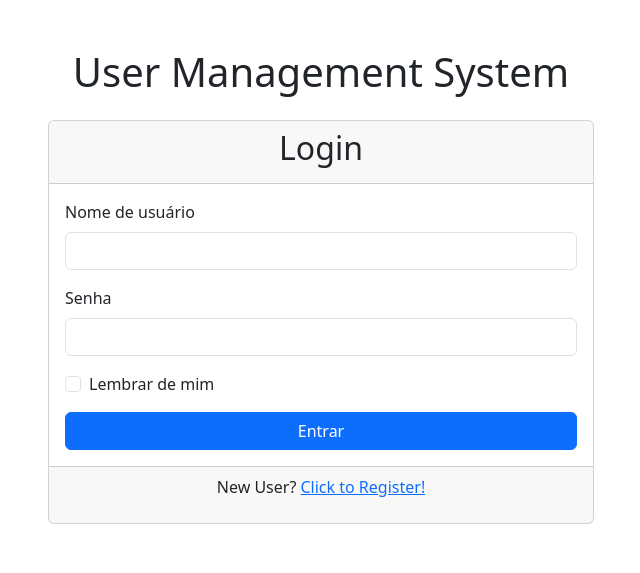
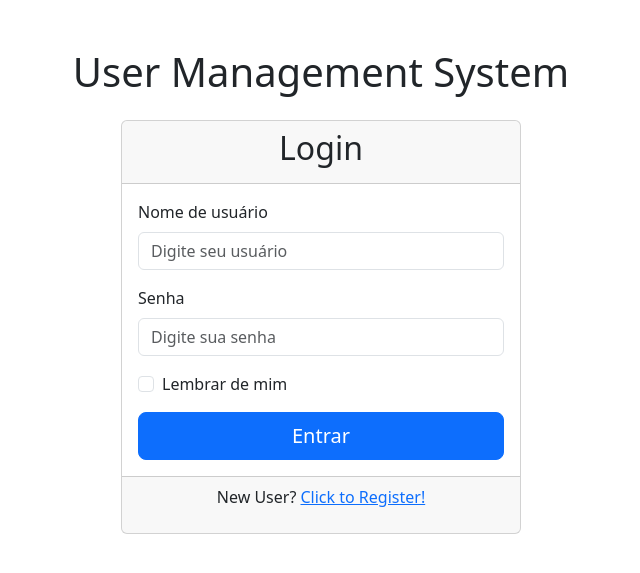
Before and after one commit to FaculdadeProjetos/GestaoEQualidadeA3, a Flask app: page /login in a window 1280 px wide. Shown: the top 573 px of the page, without its empty margins (319-959 px from the left). Run offline with Flask 3, Linux system fonts and the light colour scheme.

Commit message:
refatorar: melhorar login.html com validação clientee UI resposiva

```diff
--- a/app/templates/auth/login.html
+++ b/app/templates/auth/login.html
@@ -3,37 +3,37 @@
 {% block title %}Login{% endblock %}
 
 {% block auth_content %}
-<div class="card">
-    <div class="card-header">
-        <h2 class="text-center">Login</h2>
+<div class="card mx-auto" style="max-width: 400px;">
+    <div class="card-header text-center">
+        <h2>Login</h2>
     </div>
     <div class="card-body">
-        <form action="" method="post" novalidate>
+        <form id="loginForm" action="" method="post" novalidate>
             {{ form.hidden_tag() }}
 
             <div class="mb-3">
-                {{ form.username.label(class="form-label") }}
-                {{ form.username(class="form-control") }}
+                {{ form.username.label(class="form-label", for="username") }}
+                {{ form.username(class="form-control", id="username", placeholder="Digite seu usuário") }}
                 {% for error in form.username.errors %}
-                <div class="text-danger">{{ error }}</div>
+                    <div class="text-danger small">{{ error }}</div>
                 {% endfor %}
             </div>
 
             <div class="mb-3">
-                {{ form.password.label(class="form-label") }}
-                {{ form.password(class="form-control") }}
+                {{ form.password.label(class="form-label", for="password") }}
+                {{ form.password(class="form-control", id="password", placeholder="Digite sua senha") }}
                 {% for error in form.password.errors %}
-                <div class="text-danger">{{ error }}</div>
+                    <div class="text-danger small">{{ error }}</div>
                 {% endfor %}
             </div>
 
             <div class="mb-3 form-check">
-                {{ form.remember_me(class="form-check-input") }}
-                {{ form.remember_me.label(class="form-check-label") }}
+                {{ form.remember_me(class="form-check-input", id="rememberMe") }}
+                {{ form.remember_me.label(class="form-check-label", for="rememberMe") }}
             </div>
 
             <div class="d-grid gap-2">
-                {{ form.submit(class="btn btn-primary") }}
+                {{ form.submit(class="btn btn-primary btn-lg") }}
             </div>
         </form>
     </div>
@@ -42,3 +42,23 @@
     </div>
 </div>
 {% endblock %}
+
+{% block scripts %}
+<script>
+document.getElementById('loginForm').addEventListener('submit', function(event) {
+    const username = this.username.value.trim();
+    const password = this.password.value.trim();
+
+    if (!username) {
+        alert('Por favor, preencha o usuário.');
+        event.preventDefault();
+        return;
+    }
+    if (!password) {
+        alert('Por favor, preencha a senha.');
+        event.preventDefault();
+        return;
+    }
+});
+</script>
+{% endblock %}
```
